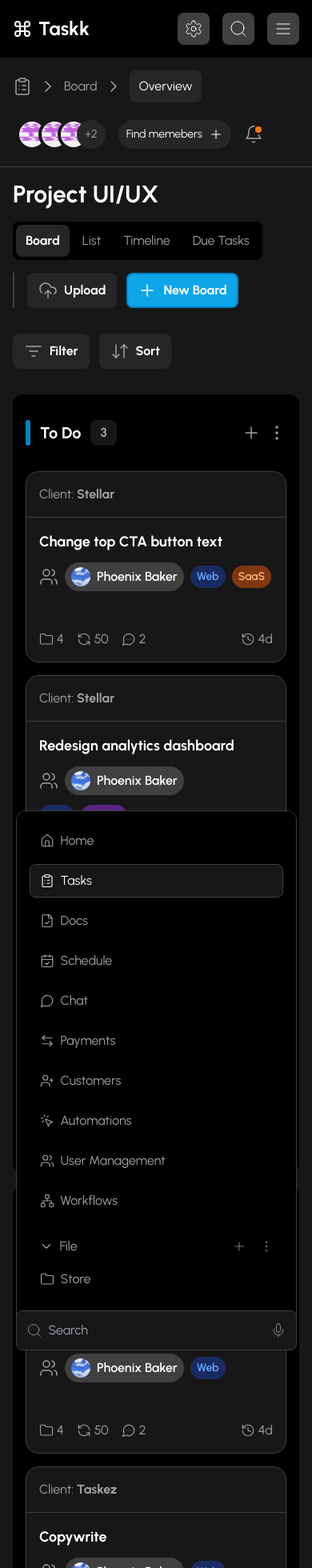
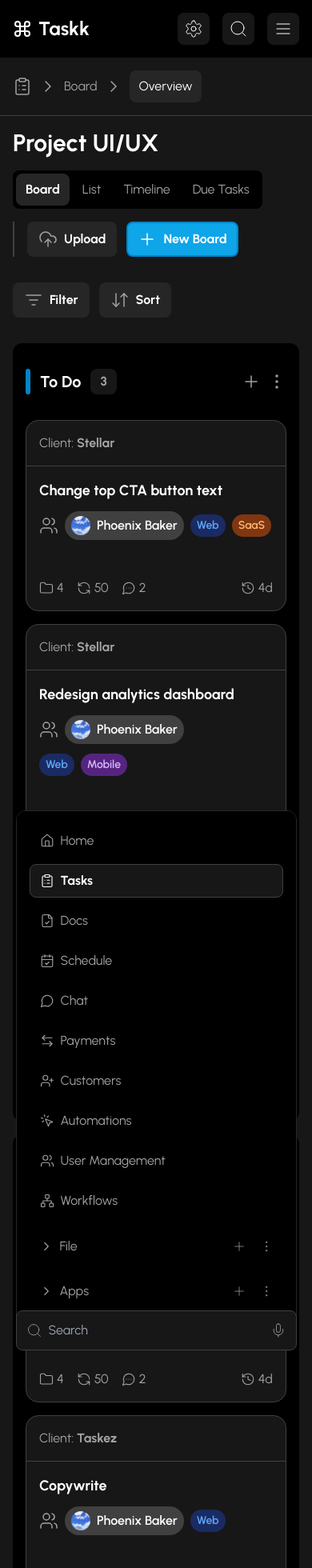
Before and after one commit to detachedsoul/taskk, a Next.js app: page /tasks in a window 390 px wide. Shown: the top 1960 px of the page at 80% size. Built offline with nearby package versions, Linux system fonts and the light colour scheme.

Commit message:
style: finished design implementation for desktop and mobile devices

```diff
--- a/components/Header.tsx
+++ b/components/Header.tsx
@@ -5,13 +5,14 @@ import NavLinks from "@/components/NavLinks";
 import Searchbar from "@/components/Searchbar";
 import { useState, useEffect } from "react";
 import { usePathname } from "next/navigation";
-import { SettingsIcon, MenuIcon, XIcon, SearchIcon, CommandIcon } from "lucide-react";
+import { SettingsIcon, MenuIcon, XIcon, SearchIcon, CommandIcon, PlusIcon, BellIcon } from "lucide-react";
 
 const Header = (): JSX.Element => {
     const pathname = usePathname();
 
     const [navBarIsActive, setNavBarIsActive] = useState<boolean>(false);
     const [searchBarIsActive, setSearchBarIsActive] = useState<boolean>(false);
+    const [settingPopupIsActive, setSettingPopupIsActive] = useState<boolean>(false);
 
     useEffect(() => {
         setNavBarIsActive(false);
@@ -27,15 +28,43 @@ const Header = (): JSX.Element => {
             </Link>
 
             <div className="flex items-center gap-4 lg:hidden">
-                <button className="bg-neutral-700 p-2 rounded-lg" type="button" aria-label="Toggle settings">
-                    <SettingsIcon strokeWidth={1} />
-                </button>
+                <div className="relative">
+                    <button className="bg-neutral-900 p-2 rounded-lg" type="button" aria-label="Toggle settings" onClick={() => setSettingPopupIsActive(!settingPopupIsActive)}>
+                        <SettingsIcon strokeWidth={1} />
+                    </button>
 
-                <button className="bg-neutral-700 p-2 rounded-lg" type="button" aria-label="Toggle searchbar" onClick={() => setSearchBarIsActive(!searchBarIsActive)}>
+                    <ul className={`rounded-lg border border-neutral-800 bg-black p-2 grid gap-4 absolute min-w-max -left-[calc(100%-0.5rem)] top-[calc(100%+1.5rem)] transition-transform ease-in-out duration-500 z-50 ${settingPopupIsActive ? 'translate-y-0' : '-translate-y-[200%]'}`}>
+                        <li>
+                            <button className="btn flex items-center gap-2 hover:bg-neutral-900" type="button">
+                                <PlusIcon strokeWidth={1} size={20} />
+
+                                Find Memebers
+                            </button>
+                        </li>
+
+                        <li>
+                            <button className="flex items-center gap-2 w-full btn hover:bg-neutral-900" type="button">
+                                <BellIcon strokeWidth={1} size={20} />
+
+                                Notificatins
+                            </button>
+                        </li>
+
+                        <li>
+                            <button className="flex items-center gap-2 w-full btn hover:bg-neutral-900" type="button">
+                                <SettingsIcon strokeWidth={1} size={20} />
+
+                                Settings
+                            </button>
+                        </li>
+                    </ul>
+                </div>
+
+                <button className="bg-neutral-900 p-2 rounded-lg" type="button" aria-label="Toggle searchbar" onClick={() => setSearchBarIsActive(!searchBarIsActive)}>
                     <SearchIcon strokeWidth={1} />
                 </button>
 
-                <button className="bg-neutral-700 p-2 rounded-lg" type="button" onClick={() => setNavBarIsActive(!navBarIsActive)} aria-label="Toggle mobile menu">
+                <button className="bg-neutral-900 p-2 rounded-lg" type="button" onClick={() => setNavBarIsActive(!navBarIsActive)} aria-label="Toggle mobile menu">
                     {navBarIsActive ? (
                         <XIcon strokeWidth={1} />
                     ) : (
--- a/components/NavLinks.tsx
+++ b/components/NavLinks.tsx
@@ -1,9 +1,11 @@
 "use client";
 
+import Image from "next/image";
+import User from "@/assets/img/3.webp";
 import Link from "next/link";
-import { useId } from "react";
+import { useId, useState } from "react";
 import { usePathname } from "next/navigation";
-import { NetworkIcon, HomeIcon, FolderIcon, PlusIcon, EllipsisVerticalIcon, ArrowLeftRightIcon, ClipboardListIcon, FileCheckIcon, CalendarCheckIcon, MousePointerClickIcon, UsersIcon, MessageCircleIcon, UserPlusIcon, ChevronDownIcon, SearchIcon, MicIcon, CommandIcon } from "lucide-react";
+import { NetworkIcon, HomeIcon, FolderIcon, PlusIcon, EllipsisVerticalIcon, ArrowLeftRightIcon, ClipboardListIcon, FileCheckIcon, CalendarCheckIcon, MousePointerClickIcon, UsersIcon, MessageCircleIcon, UserPlusIcon, ChevronRightIcon, ChevronUpIcon, SearchIcon, MicIcon, CommandIcon, ChevronsUpDownIcon, ShoppingCartIcon, ListTodoIcon, LayoutDashboardIcon } from "lucide-react";
 
 type navLinks = {
     id: string,
@@ -18,6 +20,18 @@ type component = {
 
 const NavLinks = ({isActive}: component): JSX.Element => {
     const pathname = usePathname();
+
+    const [isExpanded, setIsExpanded] = useState<string>("");
+
+    const toggleDropdown = (activeDropdown: string) => {
+        if (isExpanded === activeDropdown) {
+            setIsExpanded("");
+
+            return;
+        }
+
+        setIsExpanded(activeDropdown);
+    };
 
     const links: navLinks[] = [
         {
@@ -82,7 +96,15 @@ const NavLinks = ({isActive}: component): JSX.Element => {
         },
     ];
 
-    const fileLinks: navLinks[] = [
+    const fileLinks: {
+        id: string,
+        categoryLink: string,
+        categoryLinks: navLinks[]
+    }[] = [
+        {
+            id: useId(),
+            categoryLink: "File",
+            categoryLinks:  [
                 {
                     id: useId(),
                     routeName: "Store",
@@ -101,10 +123,36 @@ const NavLinks = ({isActive}: component): JSX.Element => {
                     route: "/employee",
                     icon: <FolderIcon size={18} strokeWidth={1.5} />
                 }
+            ]
+        },
+        {
+            id: useId(),
+            categoryLink: "Apps",
+            categoryLinks:  [
+                {
+                    id: useId(),
+                    routeName: "Task Management",
+                    route: "/store",
+                    icon: <LayoutDashboardIcon size={18} strokeWidth={1.5} />
+                },
+                {
+                    id: useId(),
+                    routeName: "ToDo App",
+                    route: "/company",
+                    icon: <ListTodoIcon size={18} strokeWidth={1.5} />
+                },
+                {
+                    id: useId(),
+                    routeName: "Inventory",
+                    route: "/inventory",
+                    icon: <ShoppingCartIcon size={18} strokeWidth={1.5} />
+                }
+            ]
+        }
     ];
 
     return (
-        <nav className={`fixed grid gap-6 border bg-black text-neutral-400 border-neutral-700 rounded-xl p-4 overflow-y-auto custom-scrollbar h-4/5 w-[90%] left-[5%] ${isActive ? 'bottom-4' : '-bottom-full'} z-first transition-all ease-in-out duration-500 lg:absolute lg:h-full lg:w-full lg:top-0 lg:left-0 lg:border-transparent lg:border-0 lg:rounded-none lg:pt-0`}>
+        <nav className={`fixed grid gap-6 border bg-black text-neutral-400 border-neutral-800 rounded-xl p-4 overflow-y-auto custom-scrollbar h-4/5 w-[90%] left-[5%] ${isActive ? 'bottom-4' : '-bottom-full'} z-first transition-all ease-in-out duration-500 lg:absolute lg:h-full lg:w-full lg:top-0 lg:left-0 lg:border-transparent lg:border-0 lg:rounded-none lg:pt-0`}>
             <Link className="hidden font-bold text-2xl items-center gap-2 lg:flex lg:sticky lg:top-0 bg-inherit pt-4 pb-4" href="/">
                 <CommandIcon />
 
@@ -121,10 +169,12 @@ const NavLinks = ({isActive}: component): JSX.Element => {
                 </label>
             </form>
 
+            <div className="grid gap-20 lg:gap-32">
+                <div className="grid gap-6">
                     <ul className="grid gap-2">
                         {links.map((link: navLinks): JSX.Element => (
                             <li key={link.id}>
-                        <Link className={`flex items-center gap-2 btn border ${pathname === link.route ? 'bg-neutral-900 border-neutral-700 text-white' : 'border-transparent hover:bg-neutral-900 hover:border-neutral-700 hover:text-white'}`} href={link.route}>
+                                <Link className={`flex items-center gap-2 btn border ${pathname === link.route ? 'bg-neutral-900 border-neutral-700 text-white font-bold' : 'border-transparent hover:bg-neutral-900 hover:border-neutral-700 hover:text-white'}`} href={link.route}>
                                     {link.icon}
 
                                     {link.routeName}
@@ -133,12 +183,17 @@ const NavLinks = ({isActive}: component): JSX.Element => {
                         ))}
                     </ul>
 
-            <div className="grid gap-2">
+                    {fileLinks.map((link): JSX.Element => (
+                        <div className="grid gap-2" key={link.id}>
                             <div className="flex items-center gap-4 justify-between px-3">
-                    <button className="flex items-center gap-2" type="button">
-                        <ChevronDownIcon strokeWidth={1.5} size={18} />
+                                <button className="flex items-center gap-2 w-full" type="button" onClick={() => toggleDropdown(link.categoryLink)}>
+                                    {isExpanded === link.categoryLink ? (
+                                        <ChevronUpIcon strokeWidth={1.5} size={18} />
+                                    ) : (
+                                        <ChevronRightIcon strokeWidth={1.5} size={18} />
+                                    )}
 
-                        File
+                                    {link.categoryLink}
                                 </button>
 
                                 <div className="flex items-center gap-4">
@@ -152,10 +207,11 @@ const NavLinks = ({isActive}: component): JSX.Element => {
                                 </div>
                             </div>
 
-                <ul className="grid gap-2">
-                    {fileLinks.map((link: navLinks): JSX.Element => (
+                            <div className={`grid transition-all ease-in-out duration-500 ${isExpanded === link.categoryLink ? '[grid-template-rows:1fr]' : '[grid-template-rows:0fr]'}`}>
+                                <ul className="grid gap-2 overflow-hidden">
+                                    {link.categoryLinks.map((link: navLinks): JSX.Element => (
                                         <li key={link.id}>
-                            <Link className={`flex items-center gap-2 btn border ${pathname === link.route ? 'bg-neutral-900 border-neutral-700 text-white' : 'border-transparent hover:bg-neutral-900 hover:border-neutral-700 hover:text-white'}`} href={link.route}>
+                                            <Link className={`flex items-center gap-2 btn border ${pathname === link.route ? 'bg-neutral-900 border-neutral-700 text-white font-bold' : 'border-transparent hover:bg-neutral-900 hover:border-neutral-700 hover:text-white'}`} href={link.route}>
                                                 {link.icon}
 
                                                 {link.routeName}
@@ -164,37 +220,27 @@ const NavLinks = ({isActive}: component): JSX.Element => {
                                     ))}
                                 </ul>
                             </div>
+                        </div>
+                    ))}
+                </div>
 
-            <div className="grid gap-2">
-                <div className="flex items-center gap-4 justify-between px-3">
-                    <button className="flex items-center gap-2" type="button">
-                        <ChevronDownIcon strokeWidth={1.5} size={18} />
+                <button className="bg-neutral-900 border border-neutral-800 rounded-lg p-2 flex items-center justify-between" type="button">
+                    <div className="flex items-center gap-3">
+                        <Image className="rounded-lg w-12 h-12 object-cover" src={User} alt="David Visuals" />
 
-                        Apps
-                    </button>
+                        <div className="-space-y-0.5">
+                            <h3 className="font-bold text-white text-left">
+                                David Visuals
+                            </h3>
 
-                    <div className="flex items-center gap-4">
-                        <button type="button" aria-label="Add file link">
-                            <PlusIcon strokeWidth={1} size={18} />
-                        </button>
-
-                        <button type="button" aria-label="Toggle more options">
-                            <EllipsisVerticalIcon strokeWidth={1} size={18} />
-                        </button>
+                            <p>
+                                Product Designer
+                            </p>
                         </div>
                     </div>
 
-                <ul className="grid gap-2">
-                    {fileLinks.map((link: navLinks): JSX.Element => (
-                        <li key={link.id}>
-                            <Link className={`flex items-center gap-2 btn border ${pathname === link.route ? 'bg-neutral-900 border-neutral-700 text-white' : 'border-transparent hover:bg-neutral-900 hover:border-neutral-700 hover:text-white'}`} href={link.route}>
-                                {link.icon}
-
-                                {link.routeName}
-                            </Link>
-                        </li>
-                    ))}
-                </ul>
+                    <ChevronsUpDownIcon strokeWidth={1.5} size={20} />
+                </button>
             </div>
         </nav>
     );
--- a/components/NoContent.tsx
+++ b/components/NoContent.tsx
@@ -2,9 +2,9 @@ import Link from "next/link";
 
 const NoContent = (): JSX.Element => {
     return (
-        <section className="grid place-content-center p-[10%] min-h-screen">
+        <section className="grid place-content-center px-[10%] h-screen">
             <p className="text-xl leading-8">
-                What you are looking for is not here. There’s no design for this page yet, but I’m pretty sure if you head over to <Link className="text-white underline decoration-wavy font-bold underline-offset-4 hover:text-purple-600" href="/tasks">Tasks</Link> you might see <span className="font-bold underline uderline-offset-4 decoration-double">something.</span> 😌
+                What you are looking for is not here. There’s no design for this page yet, but I’m pretty sure if you head over to <Link className="text-white underline decoration-wavy font-bold underline-offset-4 hover:text-purple-600" href="/tasks">Tasks</Link> you might see <span className="font-bold underline underline-offset-8 decoration-double">something.</span> 😌
             </p>
         </section>
     );
--- a/components/tasks/ContentContainer.tsx
+++ b/components/tasks/ContentContainer.tsx
@@ -40,7 +40,7 @@ const ContentContainer = (): JSX.Element => {
 
                 <div className="flex items-center gap-8 justify-between flex-wrap">
                     <div className="flex items-center flex-wrap gap-4 divide-x-[2px] divide-neutral-700">
-                        <ul className="bg-black flex items-center gap-1 rounded-lg p-1">
+                        <ul className="bg-black flex items-center flex-wrap gap-1 rounded-lg p-1">
                             {boardSections.map((board: boards): JSX.Element => (
                                 <li key={board.id}>
                                     <button className={`btn ${activeSection === board.boardName ? "bg-neutral-800 text-white font-bold" : "hover:bg-neutral-800 hover:text-white"}`} type="button" onClick={() => setActiveSection(board.boardName)}>
--- a/components/tasks/Heading.tsx
+++ b/components/tasks/Heading.tsx
@@ -17,7 +17,7 @@ const NoContent = (): JSX.Element => {
                 <span className="btn bg-neutral-800 text-white">Overview</span>
             </div>
 
-            <div className="flex items-center gap-4 flex-wrap">
+            <div className="items-center gap-4 flex-wrap hidden lg:flex">
                 <div className="flex items-center">
                     <span className="rounded-full bg-neutral-900 p-2 text-white">
                         <Image className="rounded-full w-8 h-auto" src={User} alt="user icons" />
@@ -49,7 +49,7 @@ const NoContent = (): JSX.Element => {
                 <button className="relative" type="button" aria-label="View notifications">
                     <BellIcon strokeWidth={1.5} />
 
-                    <span className="w-3 h-3 rounded-full inline-block bg-orange-500 absolute top-0 right-0 border-2 border-neutral-900"></span>
+                    <span className="w-2.5 h-2.5 rounded-full inline-block bg-orange-400 absolute -top-0.5 right-0.5 border-2 border-neutral-900"></span>
                 </button>
             </div>
         </section>
```
Also changed, not shown: hooks/useTheme.ts (deleted, +0 -34 lines), assets/img/3.webp (added). Lines whose indentation alone changed are shown as unchanged.
